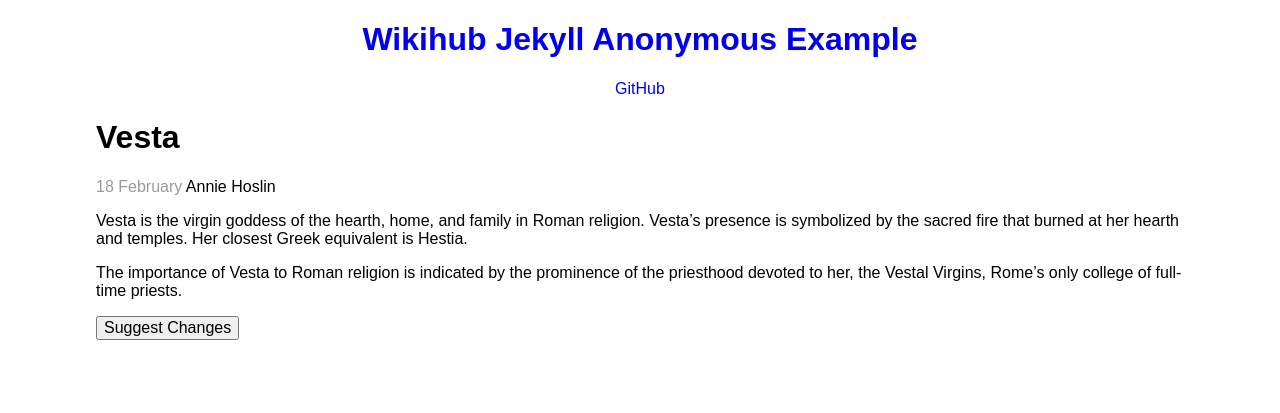
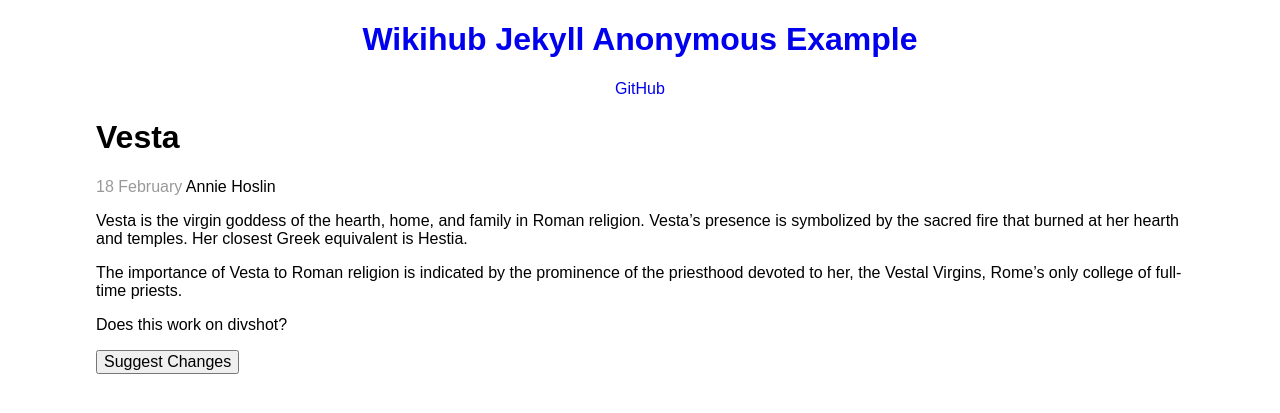
Before and after one commit to wiki-hub/jekyll-anon, a Jekyll site: the page built from _posts/2015-02-18-vesta.md, in a window 1280 px wide. Shown: the top 413 px of the page. Built offline with Jekyll 4.4.1, drawn with Linux system fonts in a browser that asks for light colours.

Commit message:
It's that time again

```diff
--- a/_posts/2015-02-18-vesta.md
+++ b/_posts/2015-02-18-vesta.md
@@ -8,3 +8,5 @@ tags: [Home, Family, Goddess]
 Vesta is the virgin goddess of the hearth, home, and family in Roman religion. Vesta's presence is symbolized by the sacred fire that burned at her hearth and temples. Her closest Greek equivalent is Hestia.
 
 The importance of Vesta to Roman religion is indicated by the prominence of the priesthood devoted to her, the Vestal Virgins, Rome's only college of full-time priests.
+
+Does this work on divshot?
```
